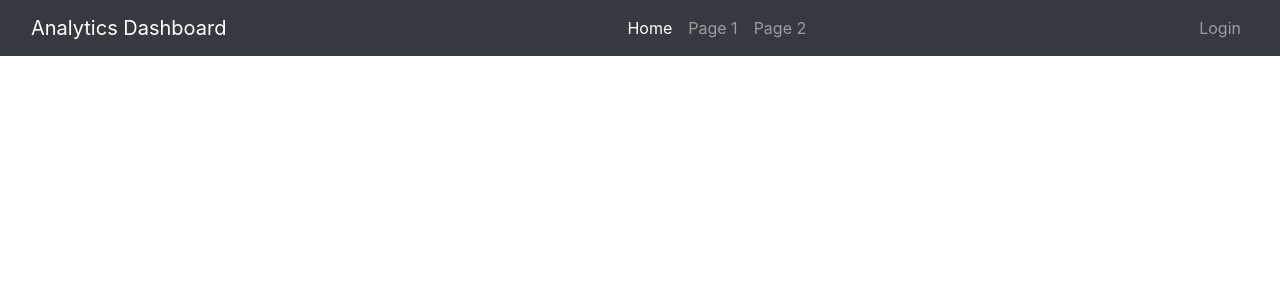
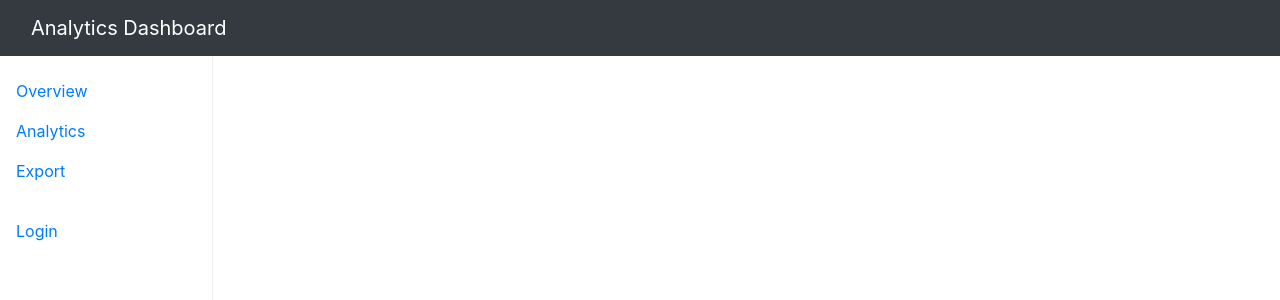
Before and after one commit to ccatesby/analytic-frontend, an Angular app in the folder angular-analytics/: page / in a window 1280 px wide. Shown: the top 300 px of the page. Built offline with nearby package versions, Linux system fonts and the light colour scheme.

Commit message:
Add basic bootstrap styling to dashboard. Update Sidebar on auth change.

```diff
--- a/angular-analytics/src/app/analytics/analytics.component.html
+++ b/angular-analytics/src/app/analytics/analytics.component.html
@@ -1,2 +1,3 @@
+<h1>Analytics</h1>
 <span class="badge">{{ analytics }}</span>
 {{error}}
--- a/angular-analytics/src/app/analytics/analytics.service.ts
+++ b/angular-analytics/src/app/analytics/analytics.service.ts
@@ -1,17 +1,13 @@
 import { Injectable } from '@angular/core';
 import { HttpClient } from '@angular/common/http';
-
-
 import { Observable } from 'rxjs';
-
 import { Analytics } from './analytics';
 import { HttpErrorHandler, HandleError } from '../http-error-handler.service';
-
 
 @Injectable()
 export class AnalyticService {
   analyticsUrl = 'api/views';
-  private handleError: HandleError;
+  handleError: HandleError;
 
   constructor(
     private http: HttpClient,
@@ -19,8 +15,6 @@ export class AnalyticService {
     this.handleError = httpErrorHandler.createHandleError('AnalyticsService');
   }
 
-
-  /** GET heroes from the server */
   getAnalytics (): Observable<Analytics[]> {
     return this.http.get<Analytics[]>(this.analyticsUrl)
   }
--- a/angular-analytics/src/app/app.component.css
+++ b/angular-analytics/src/app/app.component.css
@@ -0,0 +1,33 @@
+
+  .sidebar {
+    position: fixed;
+    top: 51px;
+    bottom: 0;
+    left: 0;
+    z-index: 1000;
+    padding: 20px;
+    overflow-x: hidden;
+    overflow-y: auto;
+    border-right: 1px solid #eee;
+  }
+
+  .sidebar {
+    padding-left: 0;
+    padding-right: 0;
+  }
+
+  .sidebar .nav {
+    margin-bottom: 20px;
+  }
+
+  .sidebar .nav-item {
+    width: 100%;
+  }
+
+  .sidebar .nav-item + .nav-item {
+    margin-left: 0;
+  }
+
+  .sidebar .nav-link {
+    border-radius: 0;
+  }
--- a/angular-analytics/src/app/app.component.html
+++ b/angular-analytics/src/app/app.component.html
@@ -1,18 +1,29 @@
-<nav class="navbar navbar-expand-lg navbar-dark bg-dark">
+<nav class="navbar navbar-expand-lg navbar-dark fixed-top bg-dark">
   <div class="container-fluid">
-  <a class="navbar-brand" routerLink="#">Analytics Dashboard</a>
-  <button class="navbar-toggler" type="button" data-toggle="collapse" data-target="#navbarNavAltMarkup" aria-controls="navbarNavAltMarkup" aria-expanded="false" aria-label="Toggle navigation">
-    <span class="navbar-toggler-icon"></span>
-  </button>
-  <ul class="nav navbar-nav">
-    <li class="nav-item active"><a class="nav-link" routerLink="/analytics">Home</a></li>
-    <li class="nav-item"><a class="nav-link" href="#">Page 1</a></li>
-    <li class="nav-item"><a class="nav-link" href="#">Page 2</a></li>
-  </ul>
-  <ul class="nav navbar-nav navbar-right">
-    <li class="nav-item"><a href="#" class="nav-link" routerLink="/login"><span class="glyphicon glyphicon-log-in"></span> Login</a></li>
-  </ul>
+    <a class="navbar-brand" routerLink="#">Analytics Dashboard</a>
+  </div>
+</nav>
+<div class="container-fluid">
+  <div class="row">
+    <nav class="col-sm-3 col-md-2 sidebar">
+      <ul class="nav nav-pills flex-column">
+        <li class="nav-item">
+          <a class="nav-link" href="#" routerLink="/home">Overview <span class="sr-only">(current)</span></a>
+        </li>
+        <li class="nav-item">
+          <a class="nav-link" href="#" routerLink="/analytics">Analytics</a>
+        </li>
+        <li class="nav-item">
+          <a class="nav-link" href="#">Export</a>
+        </li>
+      </ul>
+      <ul class="nav nav-pills flex-column">
+        <a class="nav-item nav-link" routerLink="/login" *ngIf="!(isLoggedIn$ | async)">Login <span class="sr-only">(current)</span></a>
+        <a class="nav-item nav-link" routerLink="/login" *ngIf="(isLoggedIn$ | async)">Logout <span class="sr-only">(current)</span></a>
+      </ul>
+    </nav>
+    <main class="col-sm-9 offset-sm-3 col-md-10 offset-md-2 pt-4">
+      <router-outlet #routerOutlet="outlet"></router-outlet>
+    </main>
+  </div>
 </div>
-</nav>
-
-<router-outlet #routerOutlet="outlet"></router-outlet>
--- a/angular-analytics/src/app/app.component.ts
+++ b/angular-analytics/src/app/app.component.ts
@@ -1,10 +1,19 @@
 import { Component } from '@angular/core';
+import { AuthService } from './login/auth.service';
+import { Observable } from 'rxjs';
 
 @Component({
   selector: 'app-root',
   templateUrl: './app.component.html',
   styleUrls: ['./app.component.css']
 })
+
 export class AppComponent {
   title = 'angular-analytics';
+  isLoggedIn$: Observable<boolean>;
+
+  constructor(public authService: AuthService) { }
+  ngOnInit() {
+    this.isLoggedIn$ = this.authService.isUserLoggedIn;
+  }
 }
--- a/angular-analytics/src/app/app.module.ts
+++ b/angular-analytics/src/app/app.module.ts
@@ -6,7 +6,6 @@ import { AnalyticsComponent } from '../app/analytics/analytics.component';
 import { AppComponent } from './app.component';
 import { LoginComponent } from '../app/login/login.component';
 import { HttpErrorHandler }     from './http-error-handler.service';
-import { AuthService } from '../app/login/auth.service';
 import { AuthInterceptor } from '../app/interceptors/auth.interceptors';
 
 @NgModule({
--- a/angular-analytics/src/app/interceptors/auth.interceptors.ts
+++ b/angular-analytics/src/app/interceptors/auth.interceptors.ts
@@ -1,4 +1,4 @@
-import { Injectable, Injector } from '@angular/core';
+import { Injectable } from '@angular/core';
 import {
   HttpInterceptor, HttpHandler, HttpRequest
 } from '@angular/common/http';
@@ -8,7 +8,7 @@ import { AuthService } from '../login/auth.service';
 @Injectable()
 export class AuthInterceptor implements HttpInterceptor {
 
-  constructor(private auth: AuthService, private inj: Injector) {}
+  constructor(private auth: AuthService) {}
 
   intercept(req: HttpRequest<any>, next: HttpHandler) {
     const authToken = this.auth.getAuthorizationToken;
--- a/angular-analytics/src/app/login/auth.service.ts
+++ b/angular-analytics/src/app/login/auth.service.ts
@@ -1,6 +1,6 @@
 import { Injectable } from '@angular/core';
 import { HttpClient } from '@angular/common/http';
-import { BehaviorSubject } from 'rxjs';
+import { BehaviorSubject, Observable } from 'rxjs';
 import { map } from 'rxjs/operators';
 import { Token } from './token';
 
@@ -9,26 +9,26 @@ import { Token } from './token';
   })
 export class AuthService {
     private loginUrl = 'api/login';
-    private token = new BehaviorSubject <Token>(null);
-    isLoggedIn = false;
+    private token = new BehaviorSubject<Token>(null);
+    public isUserLoggedIn = new BehaviorSubject<boolean>(false);
 
     constructor(
         private http: HttpClient
     ) {}
 
     public get getAuthorizationToken(): string {
-        return this.isLoggedIn ? this.token.value.token : null;
+        return this.isUserLoggedIn.value ? this.token.value.token : null;
     }
 
     login() {
         return this.http.get<Token>(this.loginUrl).pipe(map(value => {
             this.token.next(value)
-            this.isLoggedIn = true;
+            this.isUserLoggedIn.next(true);
             return value.sucess;
         }))
     }
 
     logout(): void {
-        this.isLoggedIn = false;
+        this.isUserLoggedIn.next(false);
     }
 }
--- a/angular-analytics/src/app/login/login.component.html
+++ b/angular-analytics/src/app/login/login.component.html
@@ -1,5 +1,4 @@
-<h2>LOGIN</h2>
+<h1>Login</h1>
 <p>{{message}}</p>
-
-<div (click)="login()"  class="btn btn-primary" *ngIf="!authService.isLoggedIn">Login</div>
-<div (click)="logout()" class="btn btn-primary" *ngIf="authService.isLoggedIn">Logout</div>
+<div (click)="login()"  class="btn btn-primary" *ngIf="!(isLoggedIn$ | async)">Login</div>
+<div (click)="logout()" class="btn btn-primary" *ngIf="(isLoggedIn$ | async)">Logout</div>
--- a/angular-analytics/src/app/login/login.component.ts
+++ b/angular-analytics/src/app/login/login.component.ts
@@ -1,6 +1,6 @@
-import { Component }        from '@angular/core';
-import { Router } from '@angular/router';
-import { AuthService }      from './auth.service';
+import { Component } from '@angular/core';
+import { AuthService } from './auth.service';
+import { Observable } from 'rxjs';
 
 @Component({
   selector: 'app-login',
@@ -10,12 +10,16 @@ import { AuthService }      from './auth.service';
 export class LoginComponent {
   message: string;
 
-  constructor(public authService: AuthService, public router: Router) {
+  constructor(public authService: AuthService) {
     this.setMessage();
+  }
+  isLoggedIn$: Observable<boolean>;
+  ngOnInit() {
+    this.isLoggedIn$ = this.authService.isUserLoggedIn;
   }
 
   setMessage() {
-    this.message = 'Logged ' + (this.authService.isLoggedIn ? 'in' : 'out');
+    this.message = 'You Are Logged ' + (this.isLoggedIn$ ? 'in' : 'out');
   }
 
   login() {
@@ -24,8 +28,7 @@ export class LoginComponent {
     this.authService.login().subscribe((calue) => {
 
       this.setMessage();
-      if (this.authService.isLoggedIn) {
-      }
+
     });
   }
 
--- a/angular-analytics/src/styles.css
+++ b/angular-analytics/src/styles.css
@@ -1 +1,9 @@
-/* You can add global styles to this file, and also import other style files */
+body {
+    padding-top: 50px;
+  }
+
+h1 {
+    margin-bottom: 20px;
+    padding-bottom: 9px;
+    border-bottom: 1px solid #eee;
+  }
```
